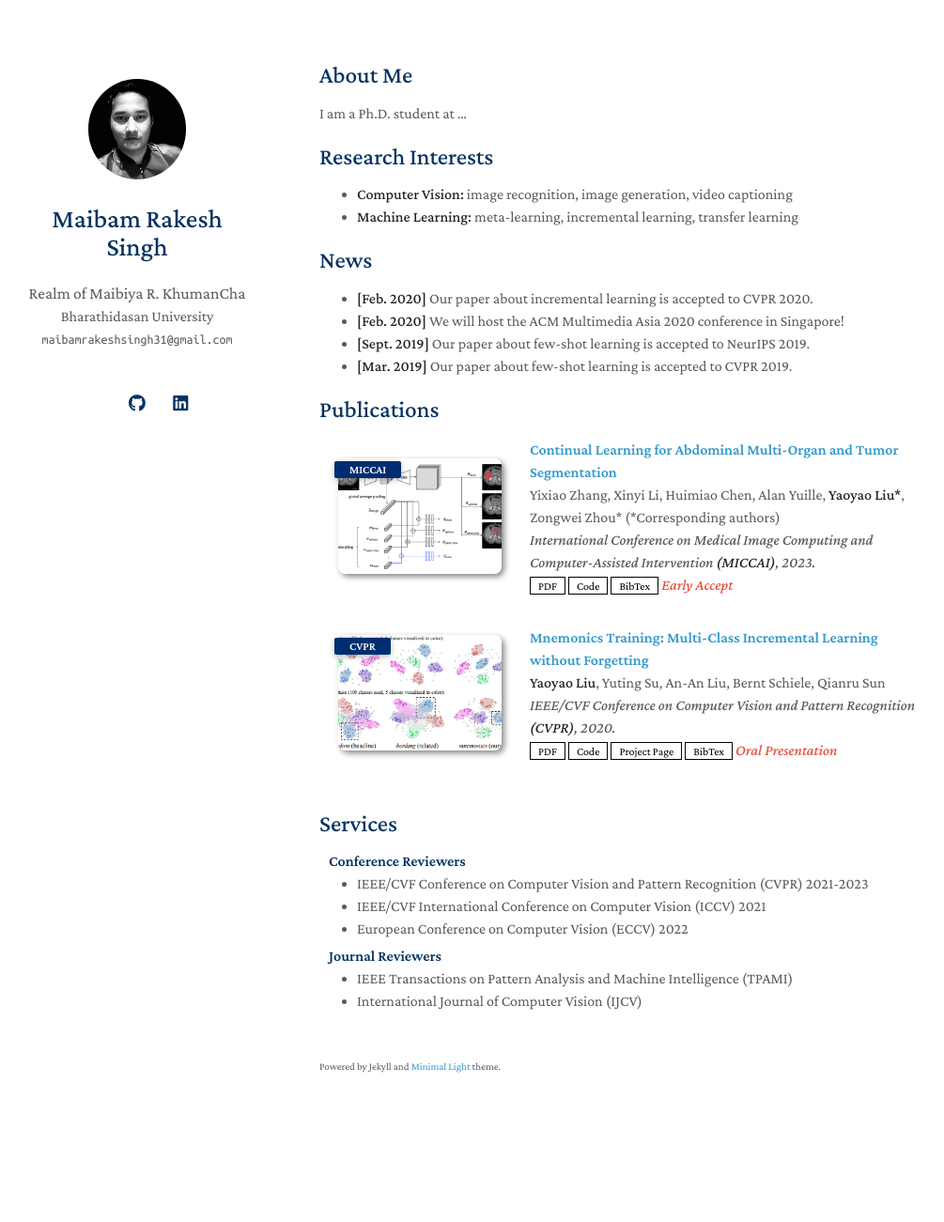
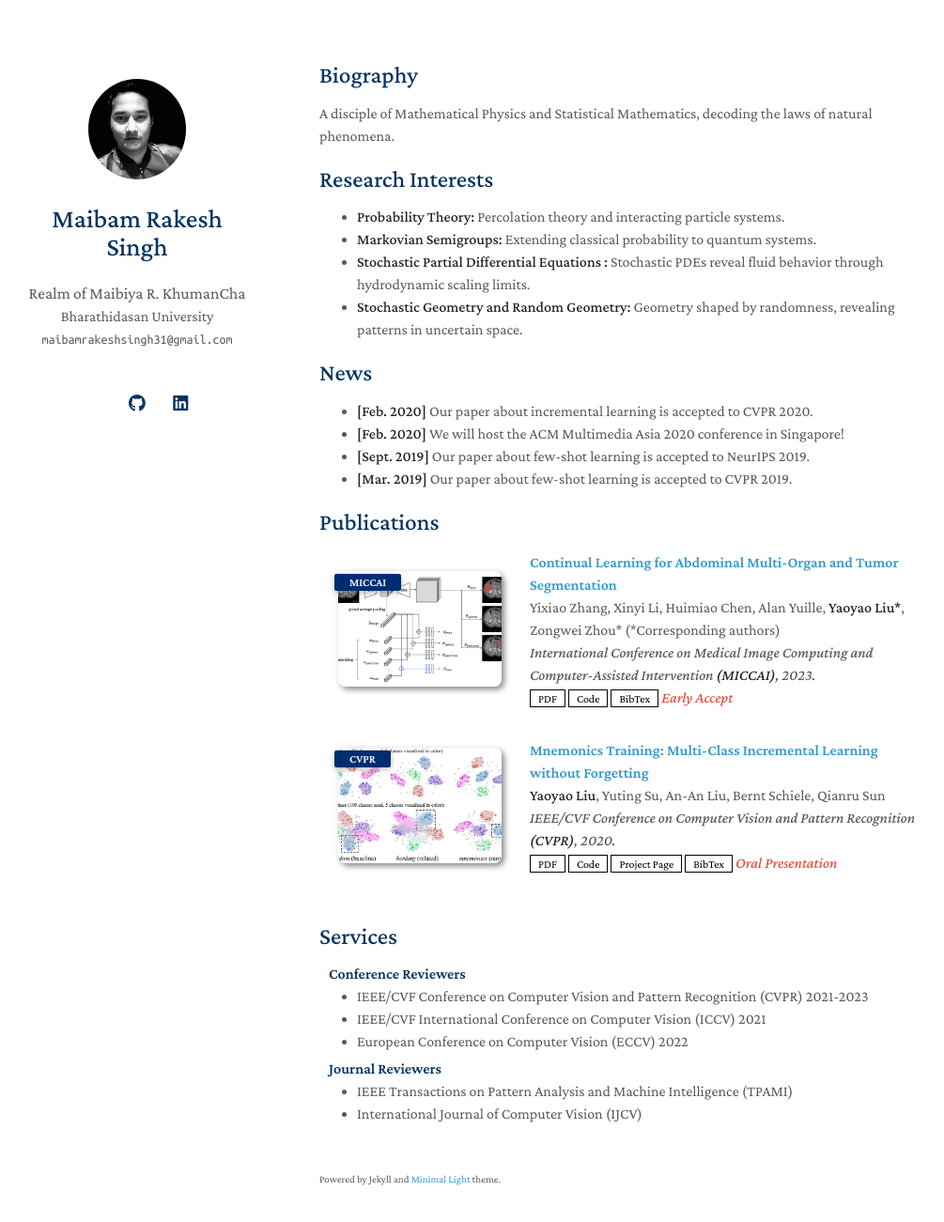
Before and after one commit to maibamrakeshsingh/maibamrkh.github.io, a Jekyll site: the page built from index.md, in a window 1280 px wide and 1336 px high. Shown: the top 1301 px of the window at 94% size, without its empty margins (130-1135 px from the left). Built offline with Jekyll 4.4.1, drawn with Linux system fonts in a browser that asks for light colours; a style sheet for code colours, icons or effects is not loaded; our own code applies the rules of GitHub Pages for plain Markdown files.

Commit message:
Update index.md

```diff
--- a/index.md
+++ b/index.md
@@ -2,14 +2,16 @@
 layout: homepage
 ---
 
-## About Me
+## Biography
 
-I am a Ph.D. student at ...
+A disciple of Mathematical Physics and Statistical Mathematics, decoding the laws of natural phenomena.
 
 ## Research Interests
 
-- **Computer Vision:** image recognition, image generation, video captioning
-- **Machine Learning:** meta-learning, incremental learning, transfer learning
+- **Probability Theory:** Percolation theory and interacting particle systems.
+- **Markovian Semigroups:** Extending classical probability to quantum systems.
+- **Stochastic Partial Differential Equations :**  Stochastic PDEs reveal fluid behavior through hydrodynamic scaling limits.
+- **Stochastic Geometry and Random Geometry:** Geometry shaped by randomness, revealing patterns in uncertain space.
 
 ## News
 
```
